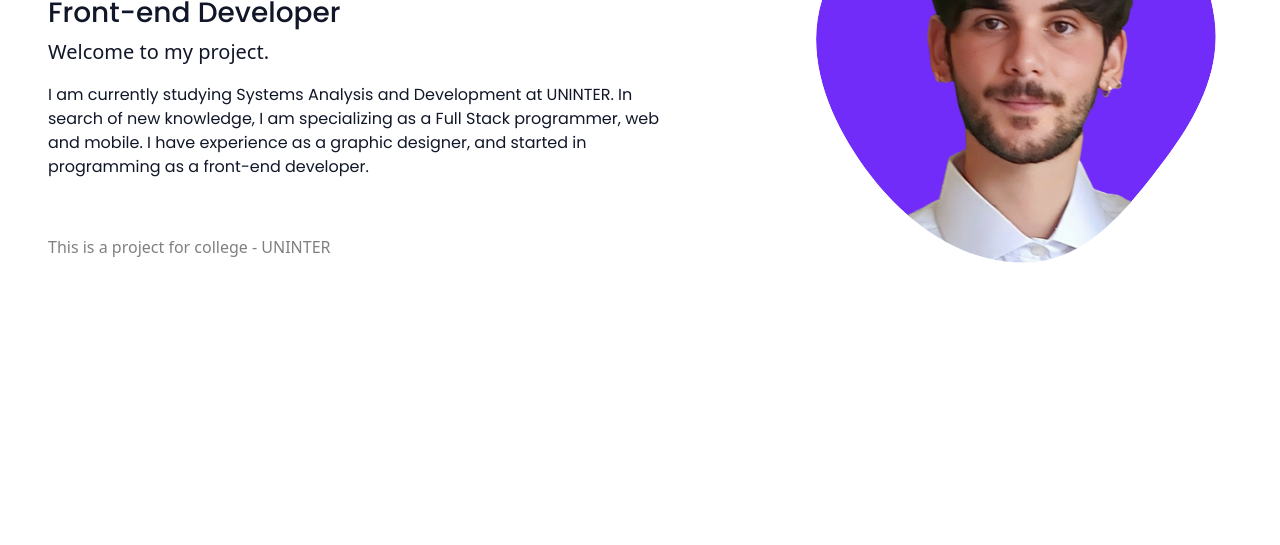
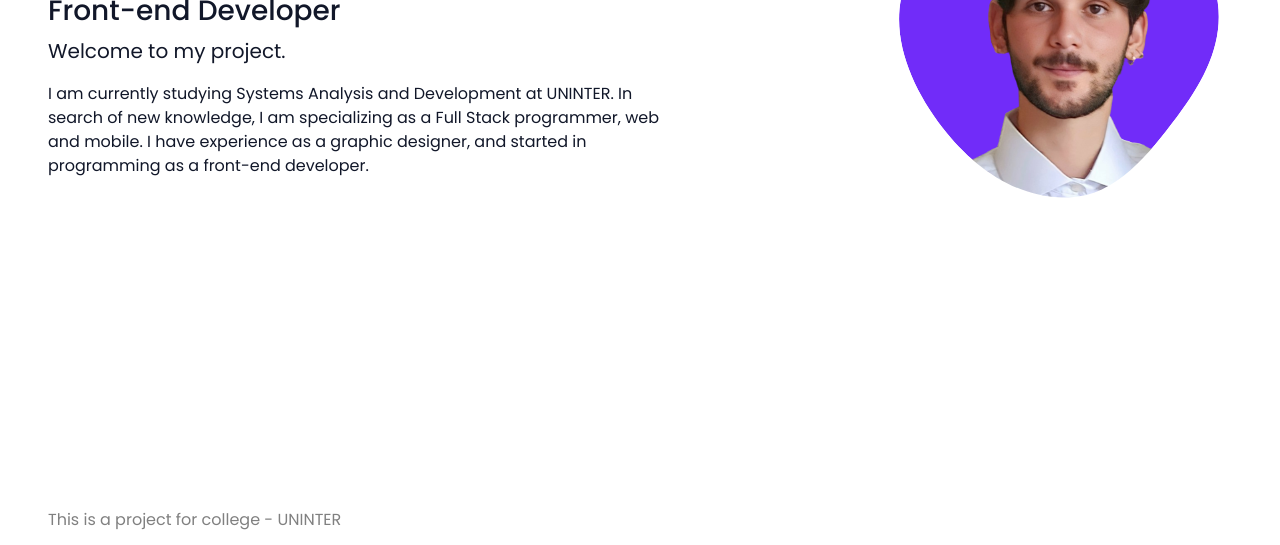
Before and after one commit to MateusRanzani/cv-mateus-ranzani, a website: page index.html in a window 1280 px wide. Shown: the part 255-800 px from the top of the page. Drawn offline with nearby package versions, Linux system fonts and the light colour scheme.

Commit message:
Update responsible

```diff
--- a/css/aboutMe.css
+++ b/css/aboutMe.css
@@ -71,11 +71,20 @@
     border-radius: 100px;
   }
 
+  .pageFooter {
+    margin: auto;
+    max-width: 90rem;
+  }
+
   .footer {
     color: gray !important;
     user-select: none;
-    display: flex;
-    position: absolute;
-   bottom: -2rem;
+  }
+
+  .page {
+    position: relative;
+    margin: auto;
+    min-height: calc(100vh - 50px);
+    max-width: 90rem;
   }
 }
--- a/css/contact.css
+++ b/css/contact.css
@@ -2,8 +2,7 @@
 
 @media only screen and (max-width: 700px) {
   .footer {
-  display: none;
-
+    display: none;
   }
 
   .text_ {
@@ -115,5 +114,10 @@
     margin-bottom: 0.5rem;
   }
 
-
+  .page {
+    position: relative;
+    margin: auto;
+    min-height: calc(100vh - 50px);
+    max-width: 90rem;
+  }
 }
--- a/css/global.css
+++ b/css/global.css
@@ -62,8 +62,6 @@ body {
     margin-bottom: 2rem;
   }
 
-
-
   .buttonPattern {
     margin-right: 0.5rem;
   }
--- a/css/index.css
+++ b/css/index.css
@@ -1,6 +1,6 @@
 @import url("https://fonts.googleapis.com/css2?family=Lato:wght@300&family=Poppins:ital,wght@0,100;0,200;0,300;0,400;0,500;0,600;0,700;1,100;1,200;1,300;1,400;1,500;1,600;1,700&display=swap");
 
-@media only screen and (max-width: 699px) {
+@media only screen and (max-width: 730px) {
   .buttonsHeader {
     display: flex;
     justify-content: center;
@@ -68,19 +68,23 @@
   }
 }
 
-@media only screen and (min-width: 700px) {
+@media only screen and (min-width: 731px) {
   body {
+    height: 100vh;
     padding: 3rem 3rem 3rem 3rem;
     position: relative;
   }
 
   p {
+    font-family: "Poppins", sans-serif;
     color: #111729;
   }
 
   .title {
+    max-width: 50vw;
+    word-wrap: break-word;
     margin-bottom: 0rem;
-    font-size: 49px;
+    font-size: 3rem;
   }
 
   .textHi {
@@ -104,6 +108,7 @@
   }
 
   .myResume {
+    max-width: 50rem;
     width: 50vw;
     font-family: "Poppins", sans-serif;
     font-weight: 400;
@@ -114,19 +119,29 @@
   }
 
   .imageSvg {
-    width: 33vw;
-    max-width: 25rem;
+    width: 45vw;
+    max-width: 20rem;
     display: flex;
-    right: 5vw;
+    right: 1vw;
     top: 8rem;
     position: absolute;
+  }
+
+  .pageFooter {
+    margin: auto;
+    max-width: 90rem;
   }
 
   .footer {
     color: gray !important;
     user-select: none;
-    display: flex;
-    position: absolute;
-   bottom: -2rem;
+    max-width: 90rem;
+  }
+
+  .page {
+    position: relative;
+    margin: auto;
+    min-height: calc(100vh - 50px);
+    max-width: 90rem;
   }
 }
--- a/css/projects.css
+++ b/css/projects.css
@@ -141,11 +141,20 @@
     padding: 20px;
   }
 
+  .pageFooter {
+    margin: auto;
+    max-width: 90rem;
+  }
+
   .footer {
     color: gray !important;
     user-select: none;
-    display: flex;
-    position: absolute;
-    bottom: -2rem;
+  }
+
+  .page {
+    position: relative;
+    margin: auto;
+    min-height: calc(100vh - 50px);
+    max-width: 90rem;
   }
 }
--- a/index.html
+++ b/index.html
@@ -19,24 +19,25 @@
   </head>
 
   <body>
+    <div class="page">
       <header>
-      <div class="buttonsHeader d-flex bd-highlight mb-3" >
-        <div class="me-auto  bd-highlight"></div>
-        <div class=" bd-highlight" >
+        <div class="buttonsHeader d-flex bd-highlight mb-3">
+          <div class="me-auto bd-highlight"></div>
+          <div class="bd-highlight">
             <a href="pages/aboutMe.html">
               <button type="button" class="buttonPattern btn btn-ligh">
                 About me
               </button>
             </a>
           </div>
-        <div class=" bd-highlight" >
+          <div class="bd-highlight">
             <a href="pages/projects.html">
               <button type="button" class="buttonPattern btn btn-ligh" src="">
                 Projects
               </button>
             </a>
           </div>
-        <div class=" bd-highlight">
+          <div class="bd-highlight">
             <a href="pages/contact.html">
               <button type="button" class="buttonPattern btn btn-ligh" src="">
                 Contact
@@ -46,10 +47,9 @@
         </div>
       </header>
 
-    <body >
-      <div class="containerBody" >
+      <div class="containerBody">
         <div class="d-flex flex-row">
-          <div class="" >
+          <div class="">
             <div class="textName">
               <h1 class="textHi d-flex flex-row">Hi,</h1>
               <h1 class="title d-flex flex-row">
@@ -91,7 +91,9 @@
           </div>
         </div>
       </div>
+    </div>
+    <div class="pageFooter">
       <p class="footer">This is a project for college - UNINTER</p>
-    </body>
+    </div>
   </body>
 </html>
```
Also changed, not shown: pages/aboutMe.html (+8 -4 lines), pages/contact.html (+3 -1 lines), pages/projects.html (+9 -2 lines). Lines whose indentation alone changed are shown as unchanged.
